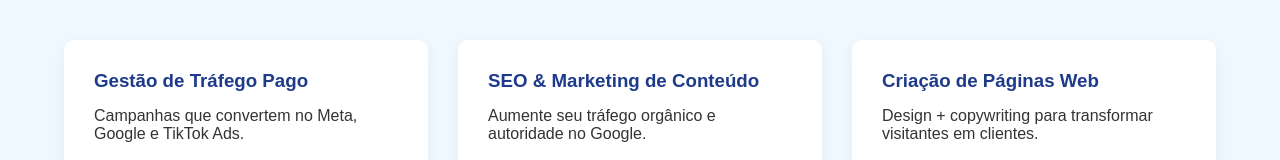
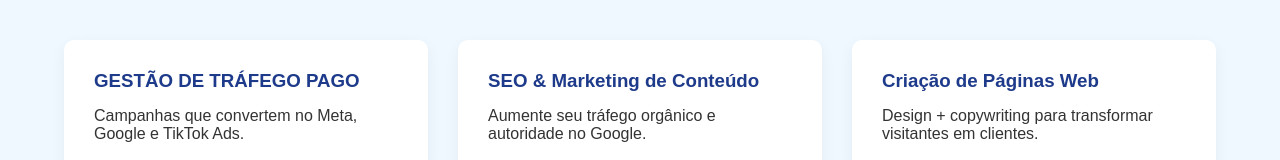
Before and after one commit to ArthurClick/ClickConvert, a plain HTML site: page Index.html in a window 1280 px wide. Shown: the part 523-683 px from the top of the page. Drawn offline with Linux system fonts and the light colour scheme.

Commit message:
Add files via upload

```diff
--- a/Index.html
+++ b/Index.html
@@ -130,7 +130,7 @@
             <h2 class="section-title">Nossos Serviços</h2>
             <div class="services-grid">
                 <div class="service-card">
-                    <h3>Gestão de Tráfego Pago</h3>
+                    <h3>GESTÃO DE TRÁFEGO PAGO</h3>
                     <p>Campanhas que convertem no Meta, Google e TikTok Ads.</p>
                 </div>
                 <div class="service-card">
```
